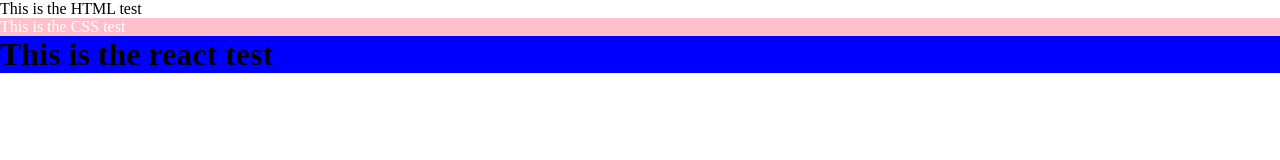
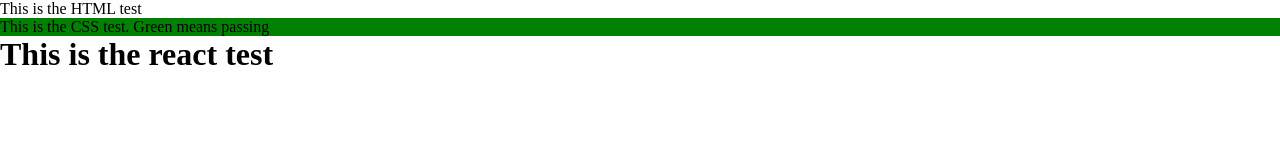
Before and after one commit to tgpretender/Stranger_Things_MJ, a React app: page / in a window 1280 px wide. Built offline with nearby package versions, Linux system fonts and the light colour scheme.

Commit message:
fixed loading issues

```diff
--- a/public/index.html
+++ b/public/index.html
@@ -4,12 +4,12 @@
     <meta charset="UTF-8">
     <meta http-equiv="X-UA-Compatible" content="IE=edge">
     <meta name="viewport" content="width=device-width, initial-scale=1.0">
-    <title>Stranger Things</title>
-    <link rel="stylesheet" href="style.css">
+    <title>Stranger Things Synth Project</title>
+    <link rel="stylesheet" type="text/css" href="style.css">
 </head>
 <body>
     <div>This is the HTML test</div>
-    <div id="test" style="color:white">This is the CSS test</div>
+    <div class="testCSS">This is the CSS test. Green means passing</div>
     <div id="app"></div>
 </body>
 </html>
--- a/public/style.css
+++ b/public/style.css
@@ -1,17 +1,9 @@
 * {
+    padding:0;
     margin:0;
-    padding:0;
-    box-sizing:border-box;
+    box-sizing: border-box;
 }
-body {
-    height: 100vh;
+
+.testCSS {
+    background-color: green;
 }
-#test {
-    background-color: pink;
-}
-#app {
-    height:100%;
-}
-.app {
-    background-color:blue;
-}
```
Also changed, not shown: package.json (+1 -9 lines), src/index.js (line endings or trailing spaces), 1 other file.
